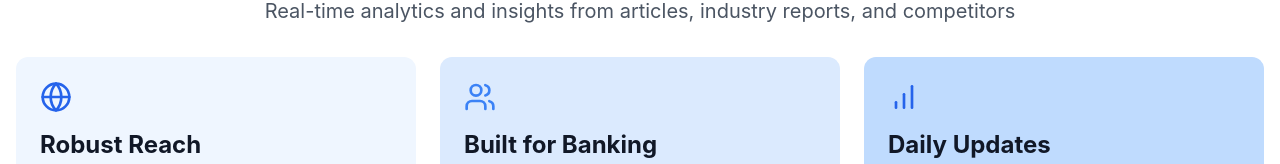
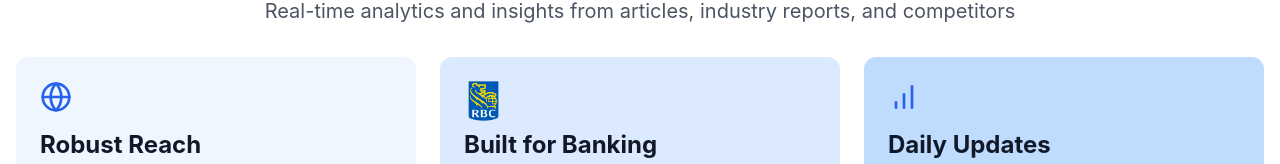
Before and after one commit to AndrewBliss4/techpulse, a React (Create React App) app in the folder techpulse/client/techpulse_app/: page / in a window 1280 px wide. Shown: the part 189-353 px from the top of the page. Built offline with nearby package versions, Linux system fonts and the light colour scheme.

Commit message:
Updated logo

```diff
--- a/techpulse/client/techpulse_app/src/components/Home.js
+++ b/techpulse/client/techpulse_app/src/components/Home.js
@@ -1,7 +1,8 @@
 import React, { useState } from 'react'
 import axios from 'axios';
 import '../styles/globals.css';
-import { Bell, Search, TrendingUp, Zap, Globe, Users, BarChart, Lightbulb, LoaderCircle } from 'lucide-react';
+import rbcLogo from '../assets/Royal-Bank-of-Canada-Logo.png';
+import { Bell, Search, TrendingUp, Zap, Globe, BarChart, Lightbulb } from 'lucide-react';
 
 const Home = () => {
   const trendingTopics = [
@@ -90,7 +91,7 @@ const Home = () => {
               <p className="text-gray-600">Coverage across 50+ data sources</p>
             </div>
             <div className="bg-blue-100 p-6 rounded-xl">
-              <Users className="h-8 w-8 text-blue-500 mb-4" />
+              <img src={rbcLogo} alt="rbc-logo" className='h-10 w-18 -ml-4 mb-2'></img>
               <h3 className="text-2xl font-bold text-gray-900">Built for Banking</h3>
               <p className="text-gray-600">Designed for RBC analysts</p>
             </div>
```
Also changed, not shown: techpulse/client/techpulse_app/src/assets/Royal-Bank-of-Canada-Logo.png (added).
